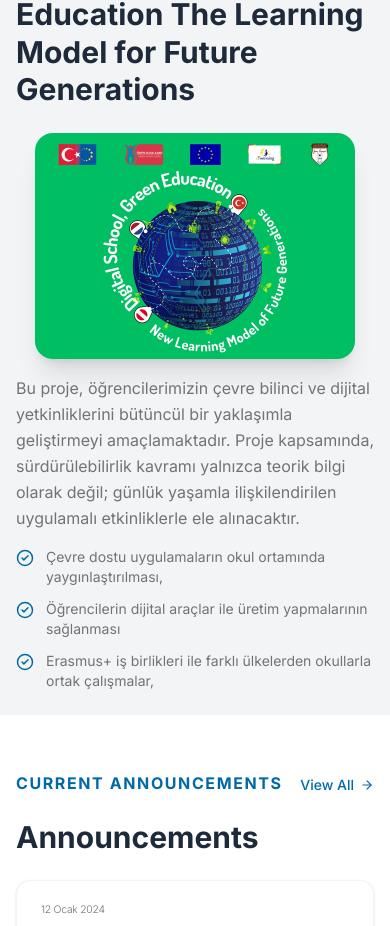
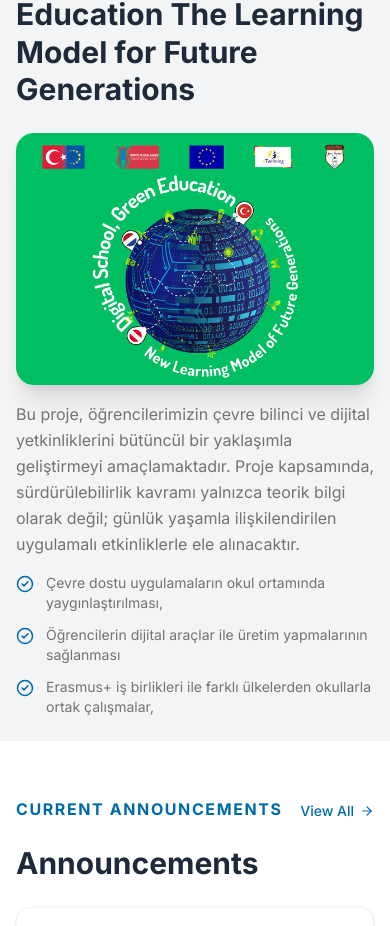
Before and after one commit to tunapotur/rayfel-erasmus-plus, a Next.js app: page /en in a window 390 px wide. Shown: the part 1052-1978 px from the top of the page. Built offline with nearby package versions, Linux system fonts and the light colour scheme.

Commit message:
about image

```diff
--- a/components/Card.tsx
+++ b/components/Card.tsx
@@ -23,9 +23,8 @@ export default function Card({ card }: { card: INFO | ANNOUNCEMENT | NEWS }) {
             src={announcement.headline_image}
             alt={card.title}
             fill
-            loading="eager"
-            className="object-cover object-center"
-            sizes="(max-width: 768px) 100vw, 33vw"
+            className="object-cover"
+            sizes="(max-width: 1024px) 100vw, 1024px"
           />
 
           {news?.type && (
--- a/components/homepage/About.tsx
+++ b/components/homepage/About.tsx
@@ -49,8 +49,9 @@ export default function About() {
           alt={t("imageAltText")}
           width={320}
           height={240}
-          className="orter-first rounded-2xl object-cover shadow-xl md:order-last"
-          sizes="(max-width: 1024px) 100vw, 1024px"
+          className="order-first rounded-2xl shadow-xl md:order-last"
+          style={{ width: "24rem", height: "auto", objectFit: "cover" }}
+          sizes="(max-width: 768px) 100vw, 33vw"
         />
       </div>
     </SectionTemplate>
```
